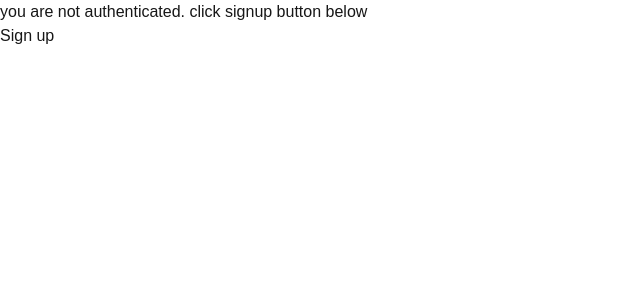
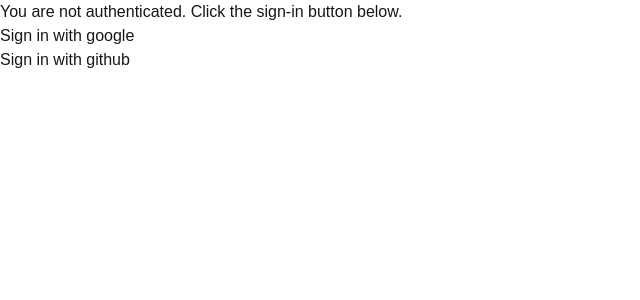
Before and after one commit to amanuel-alex/-Production-Ready_web, a Next.js app: page /profile in a window 1280 px wide. Shown: the top 300 px of the page, without its empty margins (0-640 px from the left). Built offline with nearby package versions, Linux system fonts and the light colour scheme; no server answers.

Commit message:
github authentication

```diff
--- a/app/auth.ts
+++ b/app/auth.ts
@@ -1,5 +1,6 @@
 import NextAuth from "next-auth";
 import google from "next-auth/providers/google";
+import github from "next-auth/providers/github";
 export const { handlers, signIn, signOut, auth } = NextAuth({
-  providers: [google],
+  providers: [google, github],
 });
--- a/app/profile/page.tsx
+++ b/app/profile/page.tsx
@@ -1,4 +1,17 @@
 import { auth, signIn, signOut } from "@/app/auth";
+
+const SignInWithButton = ({ provider }: { provider: string }) => (
+  <form
+    action={async () => {
+      "use server";
+      await signIn(provider);
+    }}
+  >
+    <button type="submit" className="btn btn-success">
+      Sign in with {provider}
+    </button>
+  </form>
+);
 
 export default async function SignIn() {
   const session = await auth();
@@ -7,35 +20,23 @@
 
   return user ? (
     <>
-      {" "}
-      <h2 className="text-3xl">Welcome {user.name}</h2>
+      <h2 className="text-3xl">Welcome {user.email}</h2>
       <form
         action={async () => {
+          "use server";
           await signOut();
         }}
       >
         <button type="submit" className="btn btn-primary">
-          signOut
+          Sign Out
         </button>
       </form>
     </>
   ) : (
     <>
-      <h2 className="">
-        {" "}
-        you are not authenticated. click signup button below
-      </h2>
-
-      <form
-        action={async () => {
-          "use server";
-          await signIn("google");
-        }}
-      >
-        <button type="submit" className="btn btn-success">
-          Sign up
-        </button>
-      </form>
+      <h2>You are not authenticated. Click the sign-in button below.</h2>
+      <SignInWithButton provider="google" />
+      <SignInWithButton provider="github" />
     </>
   );
 }
--- /dev/null
+++ b/app/secret/page.tsx
@@ -0,0 +1,12 @@
+import React from "react";
+import { auth } from "../auth";
+
+const page = async () => {
+  const session = await auth();
+  if (!session)
+    return <h2 className="text-red-600">you are not authenticated</h2>;
+
+  return <h2 className="text-green-400">welcome to secret section</h2>;
+};
+
+export default page;
```
